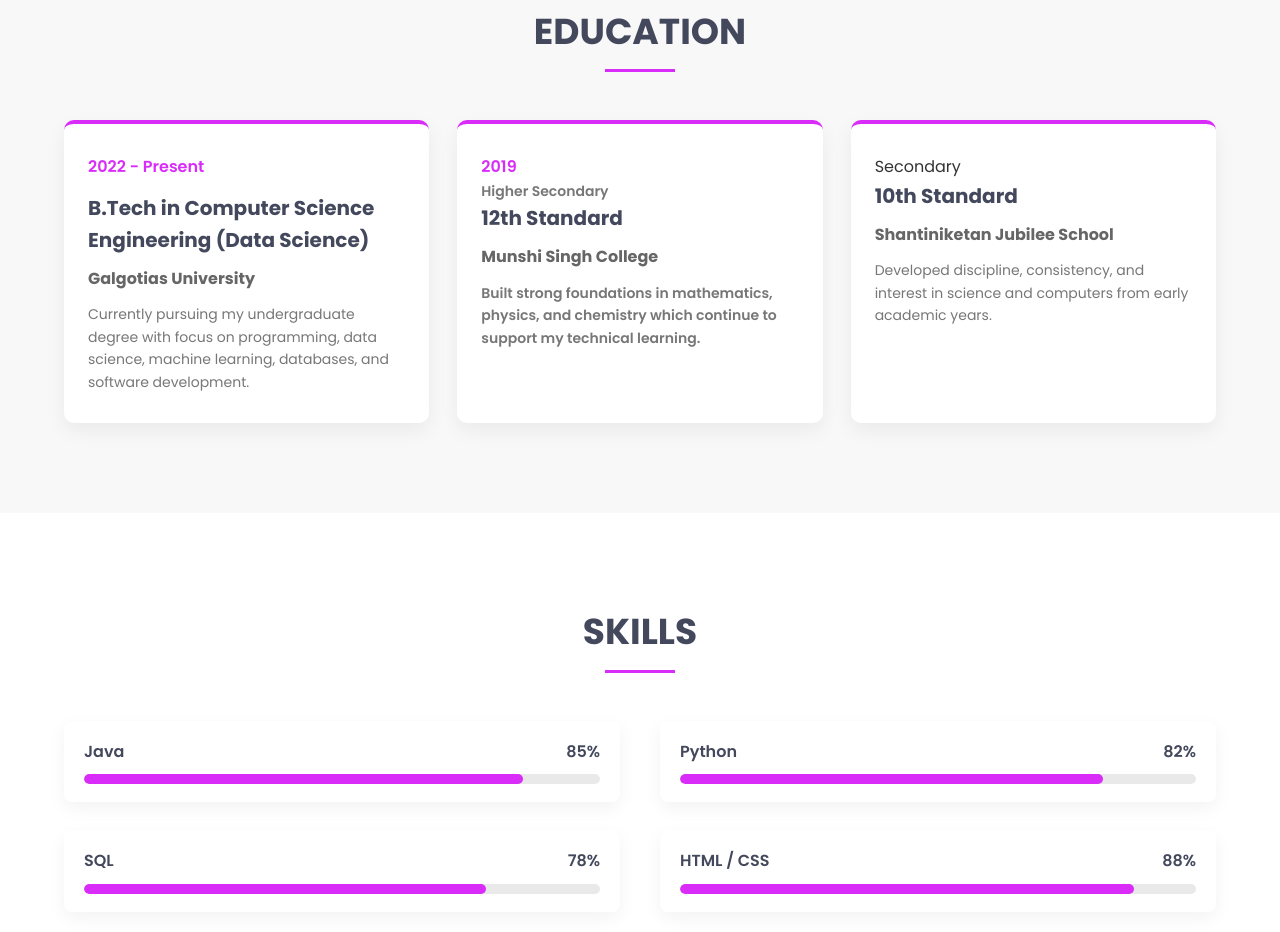
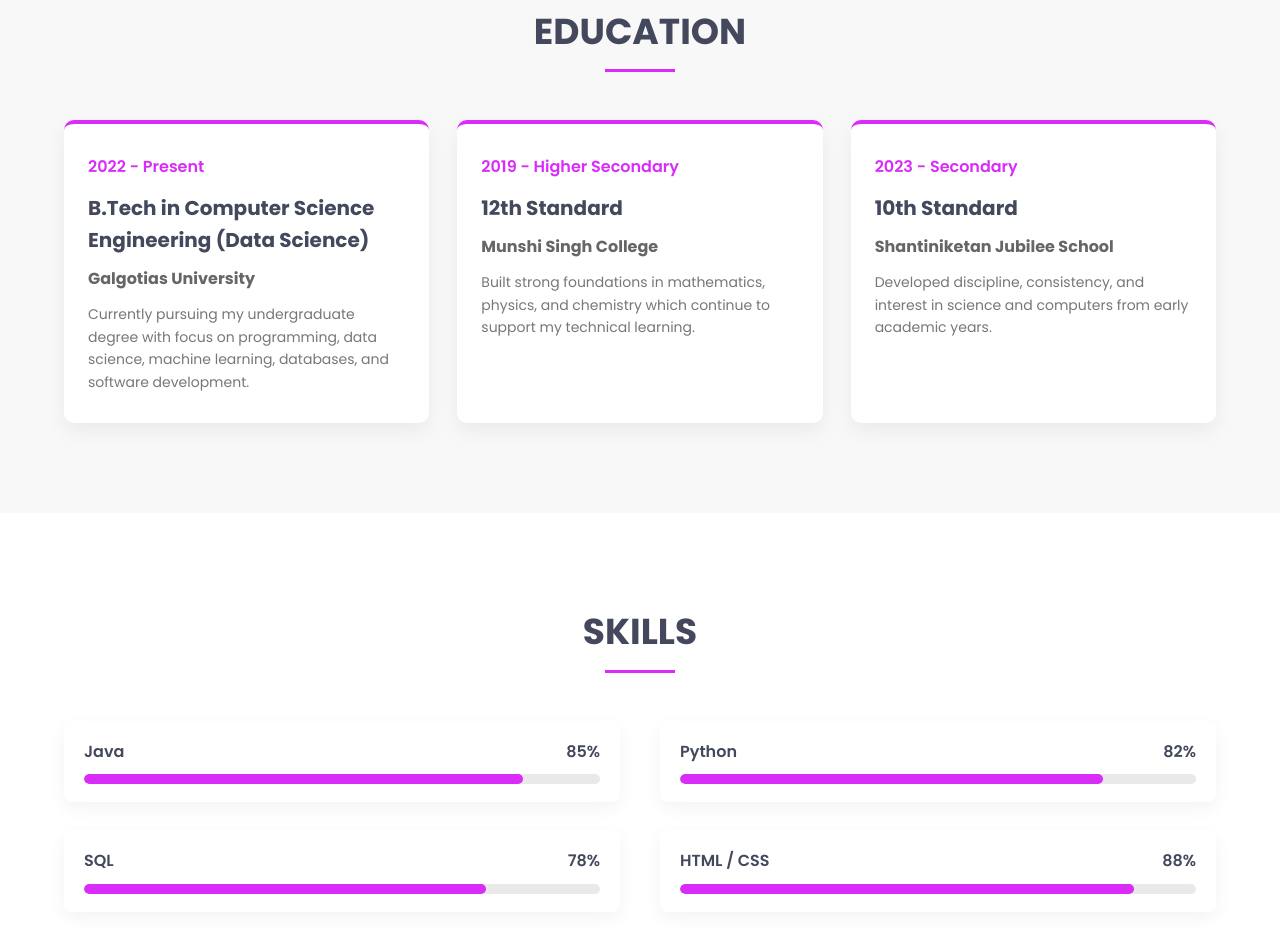
Before and after one commit to Abhijeet-sah/abhijeet_sah_portfolio, a plain HTML site: page index.html in a window 1280 px wide. Shown: the part 1882-2814 px from the top of the page. Drawn offline with Linux system fonts and the light colour scheme.

Commit message:
Fix HTML formatting and structure

```diff
--- a/index.html
+++ b/index.html
@@ -109,10 +109,7 @@
         </div>
 
         <div class="edu-card">
-          <span class="edu-year">2019
-          <p>
-            Higher Secondary</span>
-          </p>
+          <span class="edu-year">2019 - Higher Secondary</span>
           <h3>12th Standard</h3>
           <h4>Munshi Singh College</h4>
           <p>
@@ -122,7 +119,7 @@
         </div>
 
         <div class="edu-card">
-          <span class="2019">Secondary</span>
+          <span class="edu-year">2023 - Secondary</span>
           <h3>10th Standard</h3>
           <h4>Shantiniketan Jubilee School</h4>
           <p>
```
